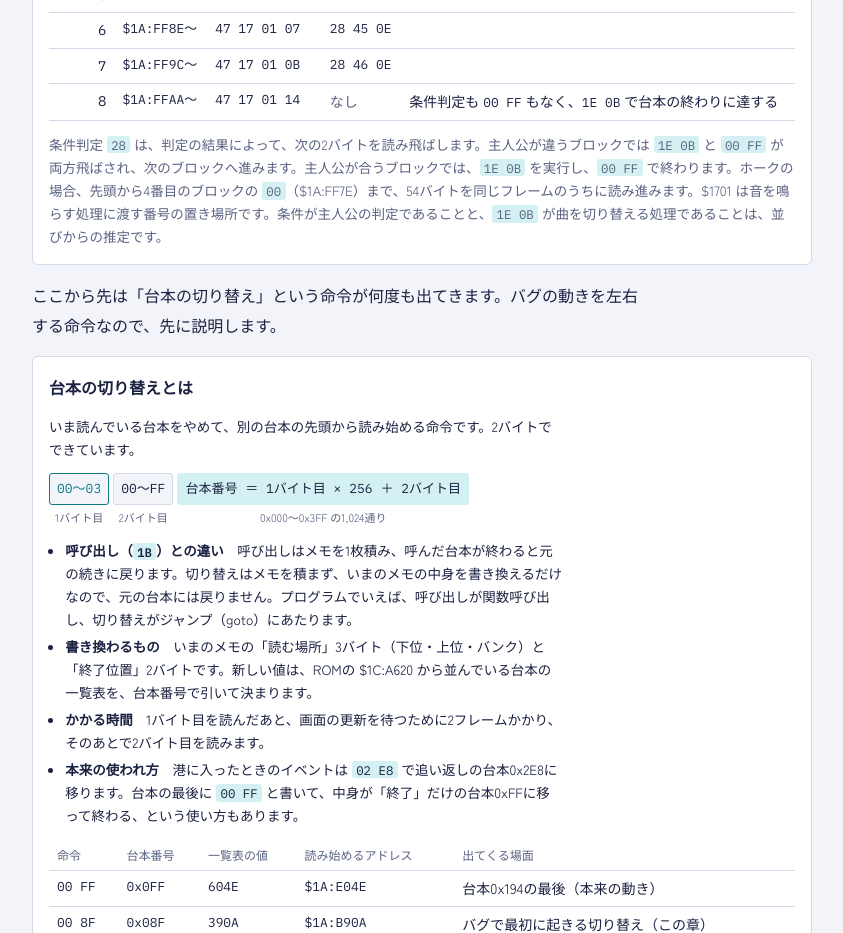
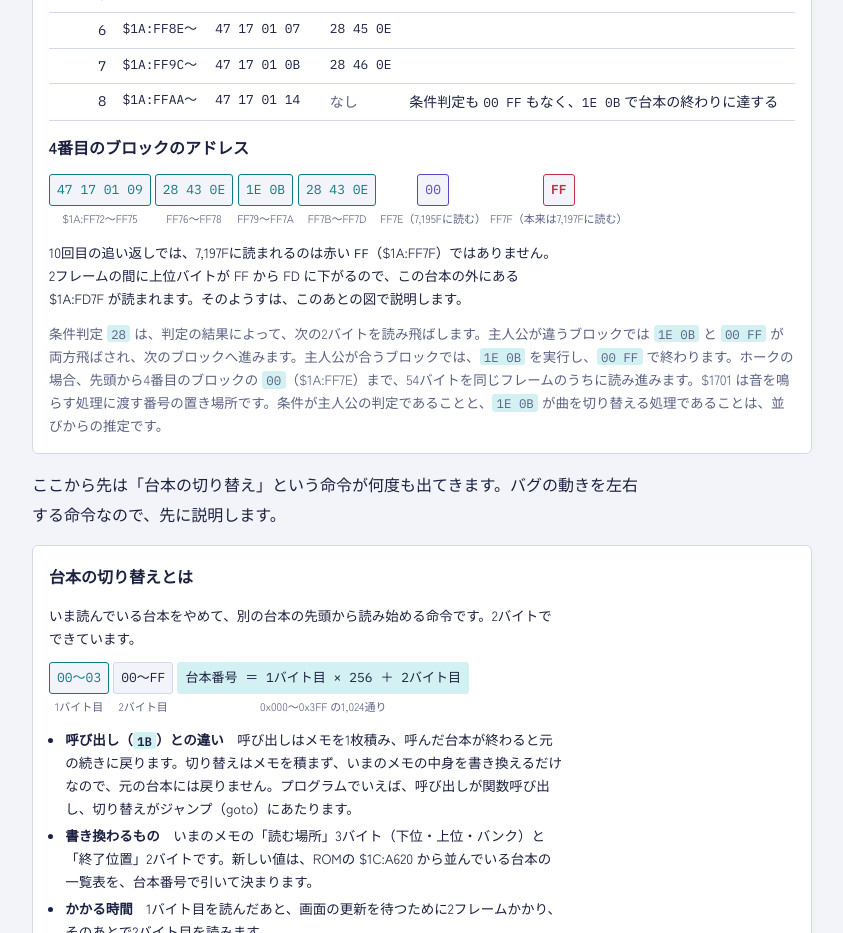
Before and after one commit to Ooooiwocha/rmsg1-tas-inputfiles, a plain HTML site: page docs/lady-bug/index.html in a window 1280 px wide. Shown: the part 5360-6293 px from the top of the page, without its empty margins (218-1061 px from the left). Drawn offline with Linux system fonts and the light colour scheme; a web font is replaced by a local one.

Commit message:
解説ページ5章：台本0x194の4番目のブロックのアドレス内訳を追加
Co-Authored-By: Claude Fable 5.2 <noreply@anthropic.com>
Claude-Session: https://claude.ai/code/session_01ANRmnNH9qeuR6GN2uRKxSd

```diff
--- a/docs/lady-bug/index.html
+++ b/docs/lady-bug/index.html
@@ -295,6 +295,16 @@ footer{font-size:13px;color:var(--muted);border-top:1px solid var(--line);paddin
       <tbody><tr><td class="n">1</td><td class="mono">$1A:FF48〜</td><td class="mono">47 17 01 1F</td><td class="mono">28 40 0E</td><td></td></tr><tr><td class="n">2</td><td class="mono">$1A:FF56〜</td><td class="mono">47 17 01 17</td><td class="mono">28 41 0E</td><td></td></tr><tr><td class="n">3</td><td class="mono">$1A:FF64〜</td><td class="mono">47 17 01 10</td><td class="mono">28 42 0E</td><td></td></tr><tr style="background:var(--win)"><td class="n">4</td><td class="mono">$1A:FF72〜</td><td class="mono">47 17 01 09</td><td class="mono">28 43 0E</td><td><b>TASの主人公（ホーク）はここ</b></td></tr><tr><td class="n">5</td><td class="mono">$1A:FF80〜</td><td class="mono">47 17 01 01</td><td class="mono">28 44 0E</td><td></td></tr><tr><td class="n">6</td><td class="mono">$1A:FF8E〜</td><td class="mono">47 17 01 07</td><td class="mono">28 45 0E</td><td></td></tr><tr><td class="n">7</td><td class="mono">$1A:FF9C〜</td><td class="mono">47 17 01 0B</td><td class="mono">28 46 0E</td><td></td></tr><tr><td class="n">8</td><td class="mono">$1A:FFAA〜</td><td class="mono">47 17 01 14</td><td class="muted">なし</td><td>条件判定も <span class="mono">00 FF</span> もなく、<span class="mono">1E 0B</span> で台本の終わりに達する</td></tr>
       </tbody>
     </table></div>
+    <h3>4番目のブロックのアドレス</h3>
+    <div class="bytes">
+      <span class="by cmd"><i>47 17 01 09</i><small>$1A:FF72〜FF75</small></span>
+      <span class="by cmd"><i>28 43 0E</i><small>FF76〜FF78</small></span>
+      <span class="by cmd"><i>1E 0B</i><small>FF79〜FF7A</small></span>
+      <span class="by cmd"><i>28 43 0E</i><small>FF7B〜FF7D</small></span>
+      <span class="by call"><i>00</i><small>FF7E（7,195Fに読む）</small></span>
+      <span class="by bad"><i>FF</i><small>FF7F（本来は7,197Fに読む）</small></span>
+    </div>
+    <p class="small">10回目の追い返しでは、7,197Fに読まれるのは赤い <span class="mono">FF</span>（$1A:FF7F）ではありません。2フレームの間に上位バイトが FF から FD に下がるので、この台本の外にある $1A:FD7F が読まれます。そのようすは、このあとの図で説明します。</p>
     <figcaption>条件判定 <code>28</code> は、判定の結果によって、次の2バイトを読み飛ばします。主人公が違うブロックでは <code>1E 0B</code> と <code>00 FF</code> が両方飛ばされ、次のブロックへ進みます。主人公が合うブロックでは、<code>1E 0B</code> を実行し、<code>00 FF</code> で終わります。ホークの場合、先頭から4番目のブロックの <code>00</code>（$1A:FF7E）まで、54バイトを同じフレームのうちに読み進みます。$1701 は音を鳴らす処理に渡す番号の置き場所です。条件が主人公の判定であることと、<code>1E 0B</code> が曲を切り替える処理であることは、並びからの推定です。</figcaption>
   </figure>
   <p>ここから先は「台本の切り替え」という命令が何度も出てきます。バグの動きを左右する命令なので、先に説明します。</p>
```
